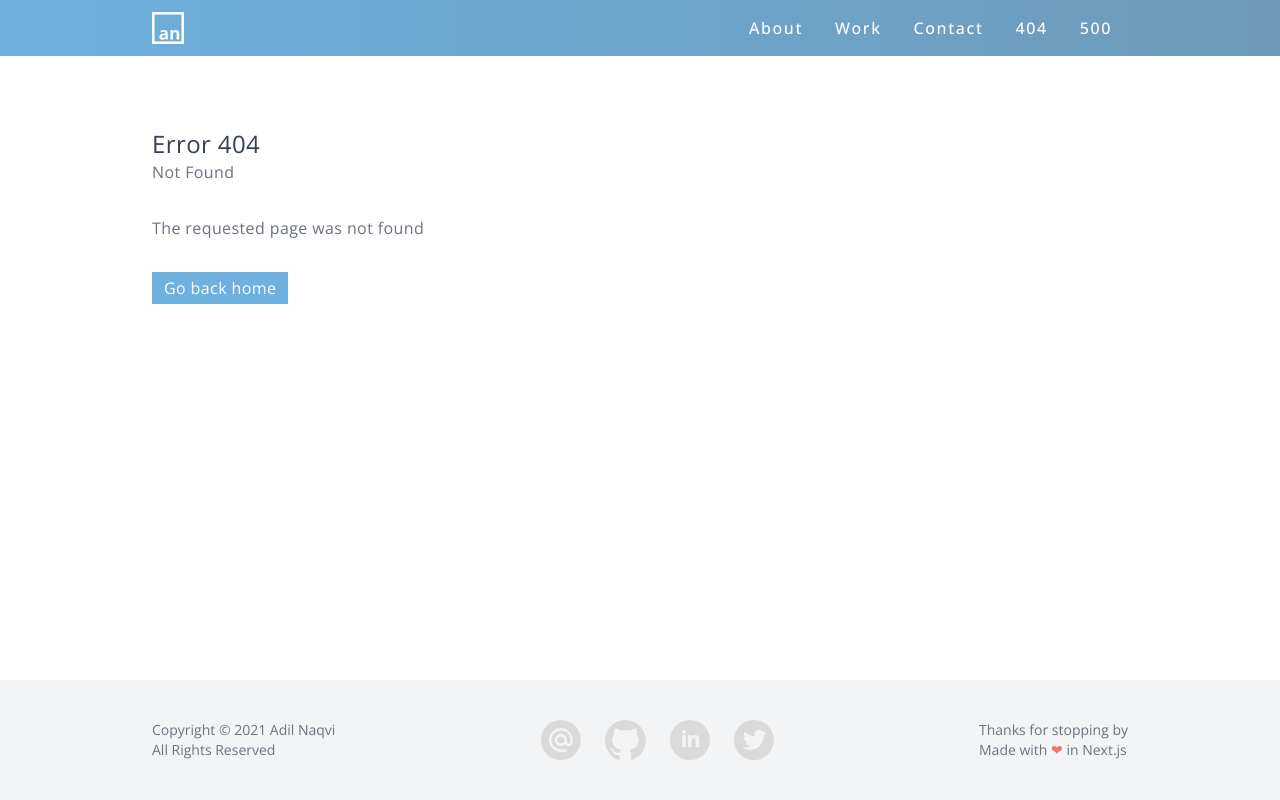
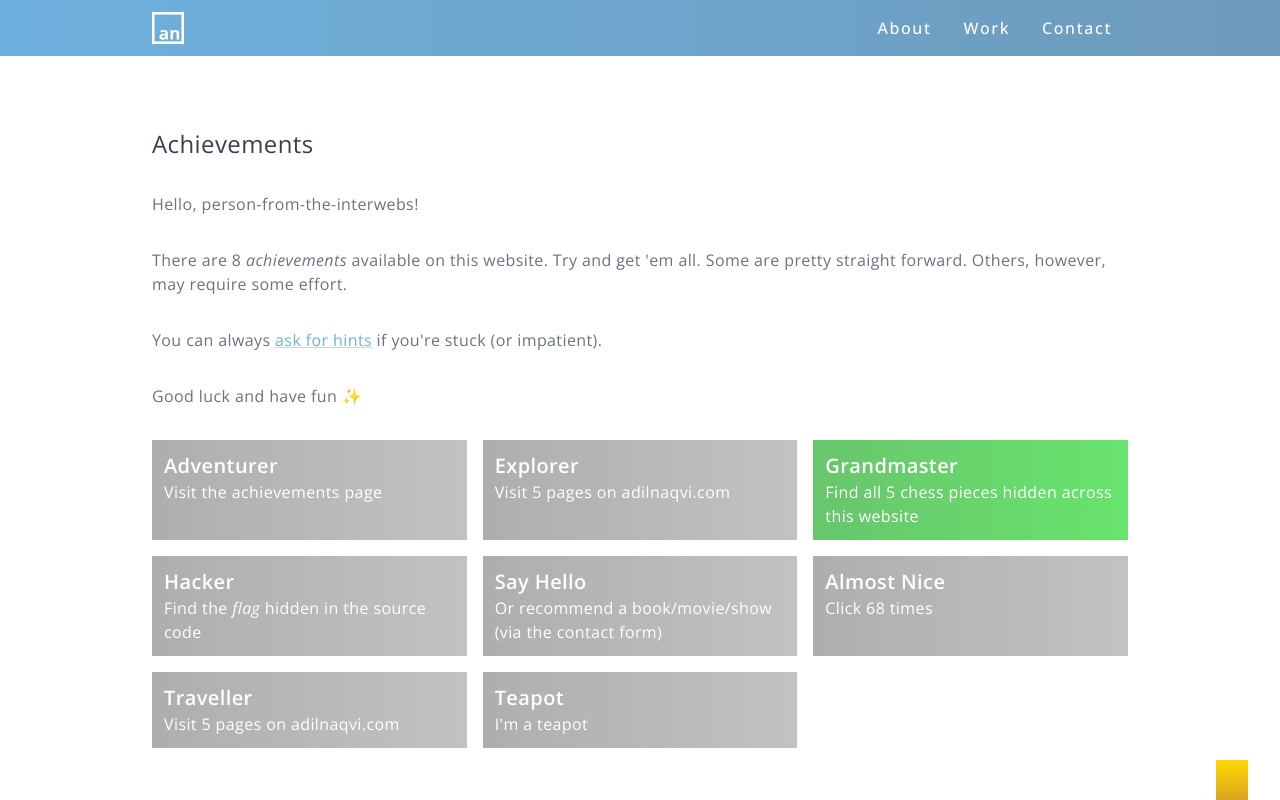
Before and after one commit to notadilnaqvi/adilnaqvi.com, a Next.js app: page /achievements in a window 1280 px wide. Before the commit this address had no page. Shown: the top 800 px of the page. Built offline with nearby package versions, Linux system fonts and the light colour scheme.

Commit message:
feat: add achievements page

```diff
--- a/components/layout/header.js
+++ b/components/layout/header.js
@@ -59,20 +59,6 @@ function Header() {
 						<Link href='/contact'>
 							<a className='text-white h-full flex items-center px-4 hover:bg-[#0000001A] transition duration-200 ease-in-out'>
 								Contact
-							</a>
-						</Link>
-					</li>
-					<li>
-						<Link href='/404'>
-							<a className='text-white h-full flex items-center px-4 hover:bg-[#0000001A] transition duration-200 ease-in-out'>
-								404
-							</a>
-						</Link>
-					</li>
-					<li>
-						<Link href='/500'>
-							<a className='text-white h-full flex items-center px-4 hover:bg-[#0000001A] transition duration-200 ease-in-out'>
-								500
 							</a>
 						</Link>
 					</li>
--- a/components/layout/layout.js
+++ b/components/layout/layout.js
@@ -1,6 +1,7 @@
 import React from 'react';
 import Header from './header';
 import Footer from './footer';
+import Link from 'next/link';
 
 function Layout({ children }) {
 	return (
@@ -12,6 +13,9 @@ function Layout({ children }) {
 				</div>
 			</main>
 			<Footer />
+			<Link href='/achievements'>
+				<a className='fixed right-8 bottom-0 w-8 h-10 bg-gradient-to-b from-[#FFD700] to-[#DAA520]'></a>
+			</Link>
 		</React.Fragment>
 	);
 }
--- /dev/null
+++ b/pages/achievements.js
@@ -0,0 +1,107 @@
+import { motion } from 'framer-motion';
+import Link from 'next/link';
+
+const variants = {
+	initial: {
+		opacity: 0,
+		y: 8,
+	},
+	animate: {
+		transition: {
+			ease: [0.25, 0.1, 0.25, 1.0],
+		},
+		opacity: 1,
+		y: 0,
+	},
+};
+
+function Achievements() {
+	return (
+		<motion.section
+			initial='initial'
+			animate='animate'
+			variants={variants}
+			className='w-full pt-16'
+		>
+			<h1 className='text-2xl text-gray-700 mb-8'>Achievements</h1>
+			<p className='text-base text-gray-500 mb-8'>
+				Hello, person-from-the-interwebs!
+			</p>
+			<p className='text-base text-gray-500 mb-8'>
+				There are 8<span className='italic'> achievements </span>
+				available on this website. Try and get &apos;em all. Some are
+				pretty straight forward. Others, however, may require some
+				effort.
+			</p>
+			<p className='text-base text-gray-500 mb-8'>
+				You can always&nbsp;
+				<Link
+					href={{
+						pathname: '/contact',
+						query: { m: 'Hints. Gimme.' },
+					}}
+				>
+					<a className='lnk'>ask for hints</a>
+				</Link>
+				&nbsp;if you&apos;re stuck (or impatient).
+			</p>
+			<p className='text-base text-gray-500 mb-8'>
+				Good luck and have fun &#10024;
+			</p>
+			<div className='grid grid-cols-2 md:grid-cols-3 gap-4 text-white'>
+				<div className='bg-gradient-to-r from-[#aeaeae] to-[#c2c2c2] p-3'>
+					<p className='text-xl font-semibold'>Adventurer</p>
+					<p>Visit the achievements page</p>
+				</div>
+				<div className='bg-gradient-to-r from-[#aeaeae] to-[#c2c2c2] p-3'>
+					<p className='text-xl font-semibold'>Explorer</p>
+					<p>Visit 5 pages on adilnaqvi.com</p>
+				</div>
+				<div className='bg-gradient-to-r from-[#68C56C] to-[#68E46D] p-3'>
+					<p className='text-xl font-semibold'>Grandmaster</p>
+					<p>Find all 5 chess pieces hidden across this website</p>
+				</div>
+				<div className='bg-gradient-to-r from-[#aeaeae] to-[#c2c2c2] p-3'>
+					<p className='text-xl font-semibold'>Hacker</p>
+					<p>
+						Find the <span className='italic'>flag</span> hidden in
+						the source code
+					</p>
+				</div>
+				<div className='bg-gradient-to-r from-[#aeaeae] to-[#c2c2c2] p-3'>
+					<p className='text-xl font-semibold'>Say Hello</p>
+					<p>Or recommend a book/movie/show (via the contact form)</p>
+				</div>
+				<div className='bg-gradient-to-r from-[#aeaeae] to-[#c2c2c2] p-3'>
+					<p className='text-xl font-semibold'>Almost Nice</p>
+					<p>Click 68 times</p>
+				</div>
+				<div className='bg-gradient-to-r from-[#aeaeae] to-[#c2c2c2] p-3'>
+					<p className='text-xl font-semibold'>Traveller</p>
+					<p>Visit 5 pages on adilnaqvi.com</p>
+				</div>
+				<div className='bg-gradient-to-r from-[#aeaeae] to-[#c2c2c2] p-3'>
+					<p className='text-xl font-semibold'>Teapot</p>
+					<p>I&apos;m a teapot</p>
+				</div>
+			</div>
+			<p className='text-base text-gray-500 mt-16'>
+				<span className='italic'>Achievements</span> were heavily
+				inspired by&nbsp;
+				<a
+					href='https://www.maxlaumeister.com/'
+					target='_blank'
+					rel='noopener noreferrer'
+					className='lnk'
+				>
+					Maximillian Laumeister
+				</a>
+				. Go check him out.
+			</p>
+		</motion.section>
+	);
+}
+
+Achievements.title = 'Achievements';
+
+export default Achievements;
```
